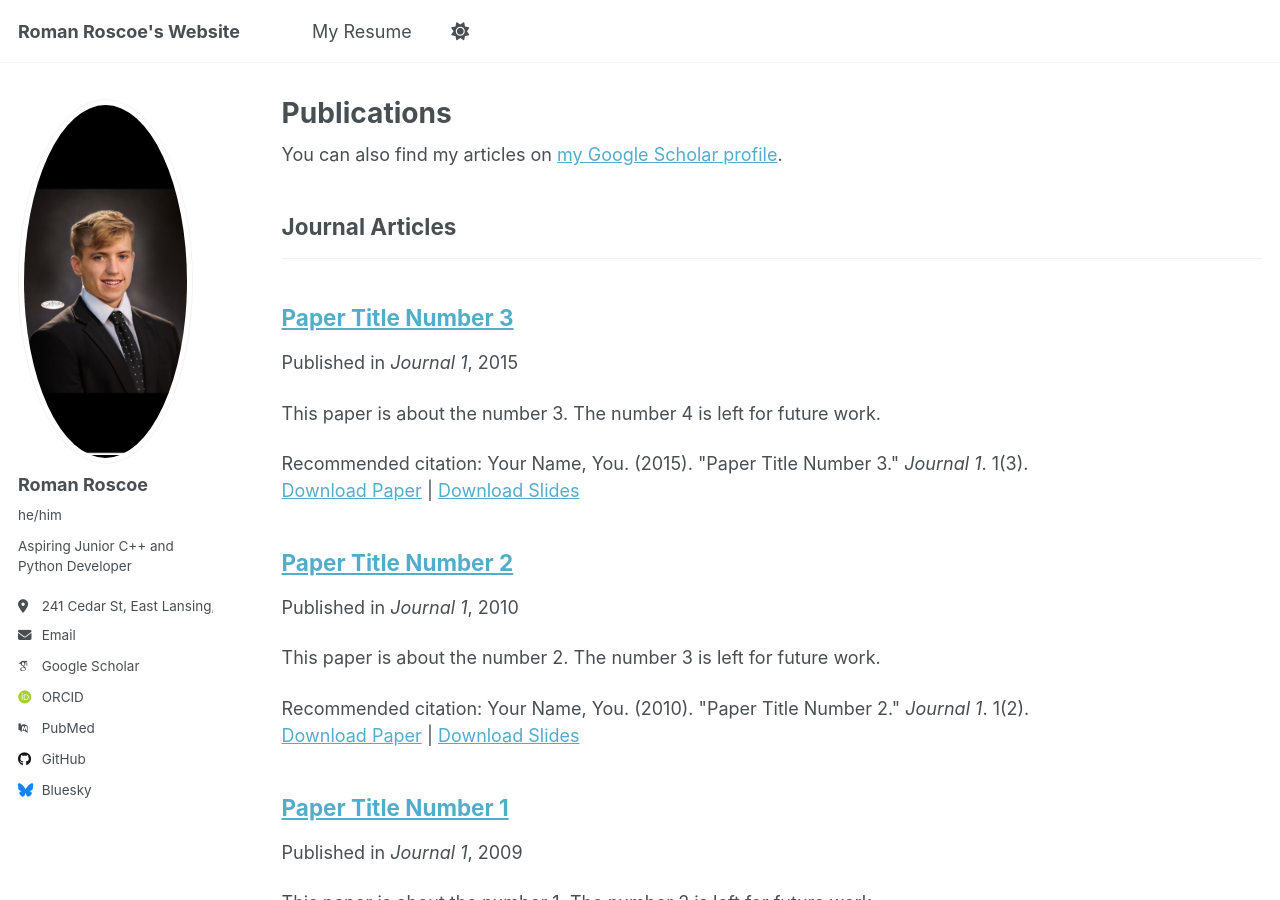
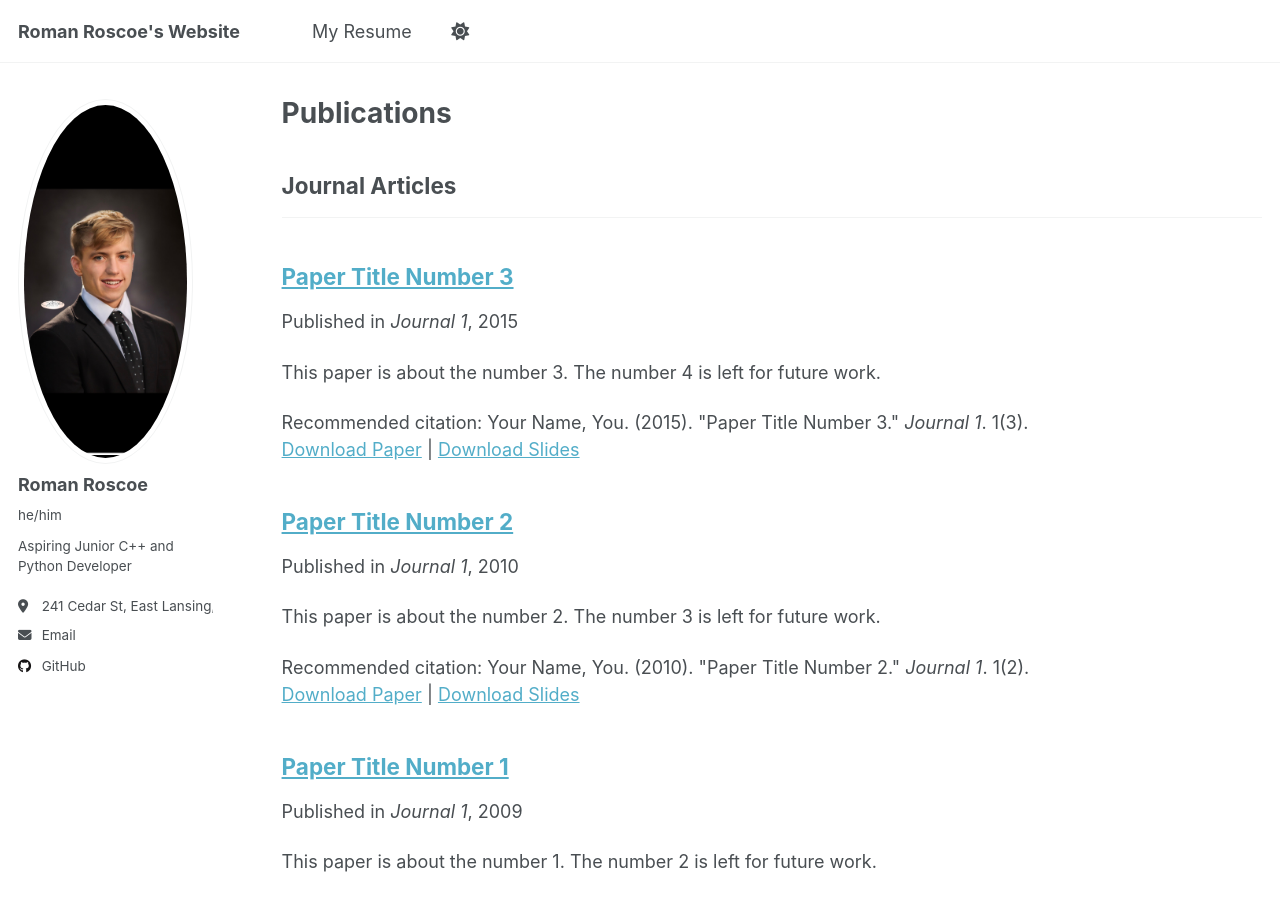
Before and after one commit to RomanRoscoe2027/RomanRoscoe2027.github.io, a Jekyll site: the page built from _pages/publications.html, in a window 1280 px wide and 900 px high. Built offline with Jekyll 4.4.1, drawn with Linux system fonts in a browser that asks for light colours; some web fonts are replaced.

Commit message:
Update _config.yml

```diff
--- a/_config.yml
+++ b/_config.yml
@@ -33,11 +33,8 @@ author:
   # Academic websites
   academia         : # URL
   arxiv            : # URL - Update with the correct link to your profile
-  googlescholar    : "https://scholar.google.com/citations?user=PS_CX0AAAAAJ"
   impactstory      : # URL
-  orcid            : "http://orcid.org/yourorcidurl"
   semantic         : # URL
-  pubmed           : "https://www.ncbi.nlm.nih.gov/pubmed/?term=john+snow"
   researchgate     : # URL
   scopus           : # URL
 
@@ -45,12 +42,11 @@ author:
   bitbucket        : # Username - Update with your username on the site
   codepen          : # Username
   dribbble         : # Username
-  github           : "academicpages"
+  github           : "RomanRoscoe2027"
   kaggle           : # Username
   stackoverflow    : # User number or user number and name (i.e., use "1" or "1/jeff-atwood")
 
   # Social media
-  bluesky          : "bsky.app" # Replace this with you Bluesky username
   facebook         : # Username
   flickr           : # Username
   foursquare       : # Username
```
